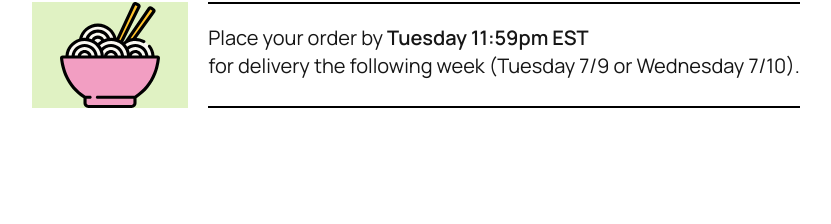
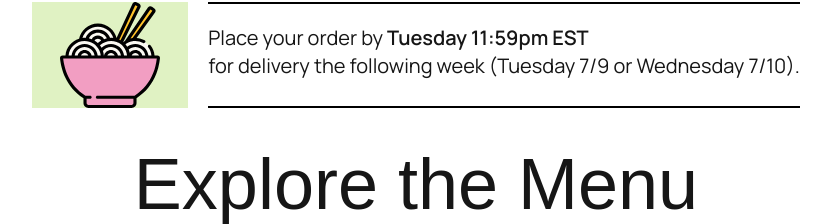
Before and after one commit to Daniel264/yoko-street, a Next.js app: page / in a window 1280 px wide. Shown: the part 1277-1501 px from the top of the page, without its empty margins (224-1055 px from the left). Before the commit the page ends 1385 px from the top, so only its background shows below. Built offline with nearby package versions, Linux system fonts and the light colour scheme; a web font is replaced by a local one.

Commit message:
Add Menu component to the home page

```diff
--- /dev/null
+++ b/src/components/Menu.tsx
@@ -0,0 +1,10 @@
+export const Menu = () => {
+    return (
+        <div className="flex w-full flex-row justify-center pt-10">
+            <h1 className="clash-font text-6xl lg:text-7xl">Explore the Menu</h1>
+            <div>
+                <p></p>
+            </div>
+        </div>
+    );
+};
--- a/src/pages/index.tsx
+++ b/src/pages/index.tsx
@@ -1,4 +1,5 @@
 import { Header } from "@/components/Header";
+import { Menu } from "@/components/Menu";
 import { Order } from "@/components/Order";
 import SEO from "@/components/SEO";
 import { Summer } from "@/components/Summer";
@@ -19,6 +20,7 @@ export default function Home() {
             <Header />
             <Summer />
             <Order />
+            <Menu />
         </>
     );
 }
```
